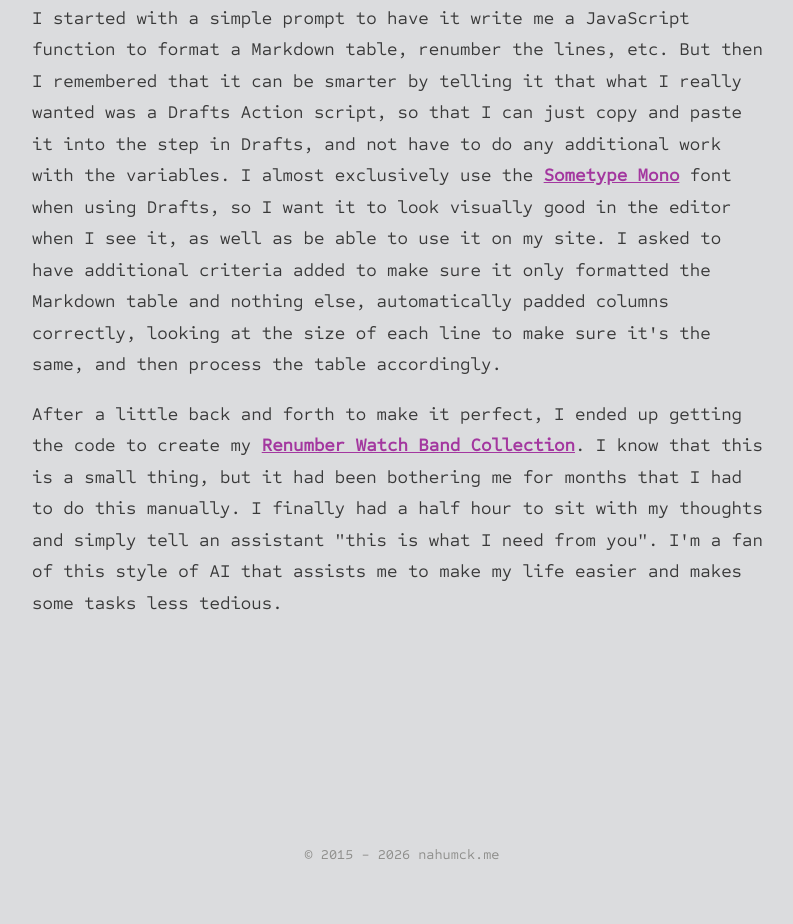
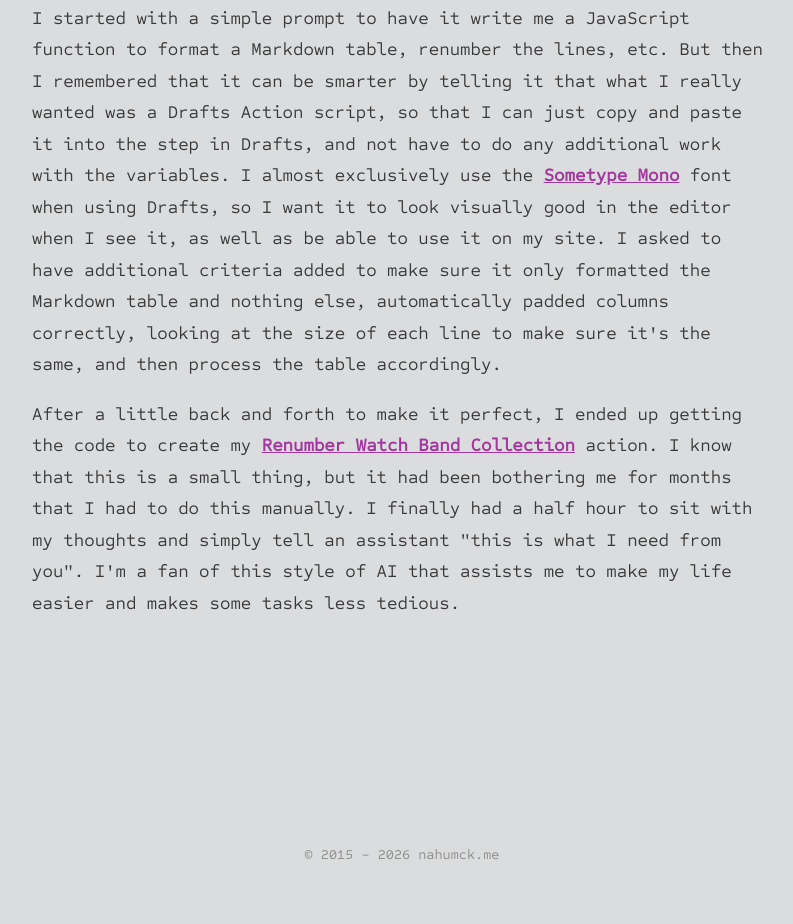
Before and after one commit to nahumck/nahumck.me, an Eleventy site: page posts/2026/Vibe Coding My Way Out of Markdown Tedium.md in a window 1280 px wide. Shown: the part 1188-2112 px from the top of the page, without its empty margins (238-1031 px from the left). Built offline with nearby package versions, Linux system fonts and the light colour scheme; Eleventy itself is replaced by a stand-in of ours; files that its build step writes are made by us from their sources; what markdown-it-image-figures would draw is missing.

Commit message:
Update Vibe Coding My Way Out of Markdown Tedium.md

```diff
--- a/posts/2026/Vibe Coding My Way Out of Markdown Tedium.md
+++ b/posts/2026/Vibe Coding My Way Out of Markdown Tedium.md
@@ -16,4 +16,4 @@ I've heard the term "vibe coding", and although I hate the term, I get why this
 
 I started with a simple prompt to have it write me a JavaScript function to format a Markdown table, renumber the lines, etc. But then I remembered that it can be smarter by telling it that what I really wanted was a Drafts Action script, so that I can just copy and paste it into the step in Drafts, and not have to do any additional work with the variables. I almost exclusively use the [Sometype Mono](https://monospacedfont.com/) font when using Drafts, so I want it to look visually good in the editor when I see it, as well as be able to use it on my site. I asked to have additional criteria added to make sure it only formatted the Markdown table and nothing else, automatically padded columns correctly, looking at the size of each line to make sure it's the same, and then process the table accordingly.
 
-After a little back and forth to make it perfect, I ended up getting the code to create my [Renumber Watch Band Collection](https://directory.getdrafts.com/a/23s). I know that this is a small thing, but it had been bothering me for months that I had to do this manually. I finally had a half hour to sit with my thoughts and simply tell an assistant "this is what I need from you". I'm a fan of this style of AI that assists me to make my life easier and makes some tasks less tedious.
+After a little back and forth to make it perfect, I ended up getting the code to create my [Renumber Watch Band Collection](https://directory.getdrafts.com/a/23s) action. I know that this is a small thing, but it had been bothering me for months that I had to do this manually. I finally had a half hour to sit with my thoughts and simply tell an assistant "this is what I need from you". I'm a fan of this style of AI that assists me to make my life easier and makes some tasks less tedious.
```
